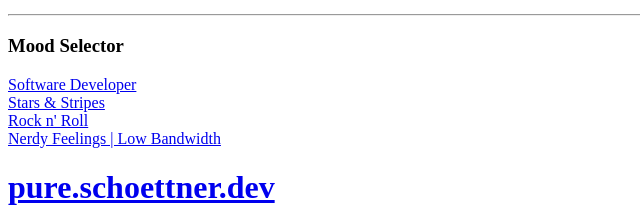
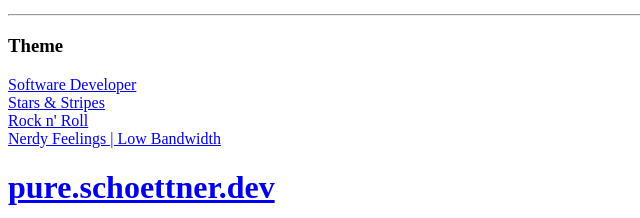
Before and after one commit to johnturbo82/pure.schoettner.dev, a Gatsby site: page / in a window 1280 px wide. Shown: the part 345-563 px from the top of the page, 0-640 px from the left. Built offline with nearby package versions, Linux system fonts and the light colour scheme; Gatsby itself is replaced by a stand-in of ours.

Commit message:
mood -> theme

```diff
--- a/src/common/components/moods.js
+++ b/src/common/components/moods.js
@@ -3,7 +3,7 @@ import React from "react";
 const Moods = () => {
     return (
         <div className="sidebar_mood" >
-            <h3>Mood Selector</h3>
+            <h3>Theme</h3>
             <a href="https://schoettner.dev" alt="schoettner.dev">
                 <div>Software Developer</div>
             </a>
```
